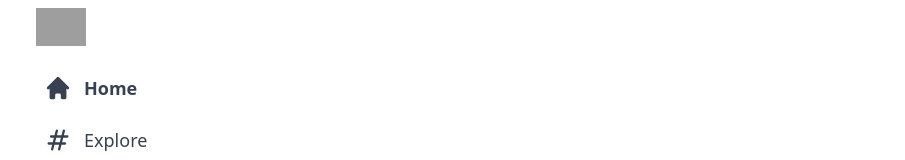
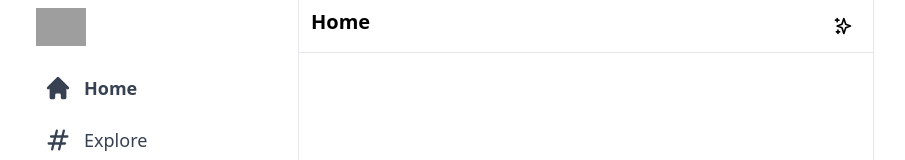
Before and after one commit to KaanArslan19/Twitter-clone, a Next.js app: page / in a window 1280 px wide. Shown: the top 160 px of the page, without its empty margins (72-977 px from the left). Built offline with nearby package versions, Linux system fonts and the light colour scheme; grey boxes are pictures that could not be loaded.

Commit message:
feed component and its header created

```diff
--- /dev/null
+++ b/components/Feed.js
@@ -0,0 +1,15 @@
+import { SparklesIcon } from "@heroicons/react/outline";
+
+
+export default function Feed() {
+  return ( <div className="xl:ml-[370px] border-l border-r border-gray-200  xl:min-w-[576px] sm:ml-[73px] flex-grow max-w-xl">
+  <div className="flex py-2 px-3 sticky top-0 z-50 bg-white border-b border-gray-200">
+    <h2 className="text-lg sm:text-xl font-bold cursor-pointer">Home</h2>
+    <div className="hoverEffect flex items-center justify-center px-0 ml-auto w-9 h-9">
+      <SparklesIcon className="h-5" />
+    </div>
+  </div>
+
+</div>
+);
+}
--- a/pages/index.js
+++ b/pages/index.js
@@ -1,4 +1,5 @@
 import Head from "next/head";
+import Feed from "../components/Feed";
 import Sidebar from "../components/Sidebar";
 
 export default function Home() {
@@ -14,6 +15,7 @@
         {/* SideBar */}
         <Sidebar />
         {/* Feed */}
+        <Feed/>
 
         {/* Widgets */}
 
```
